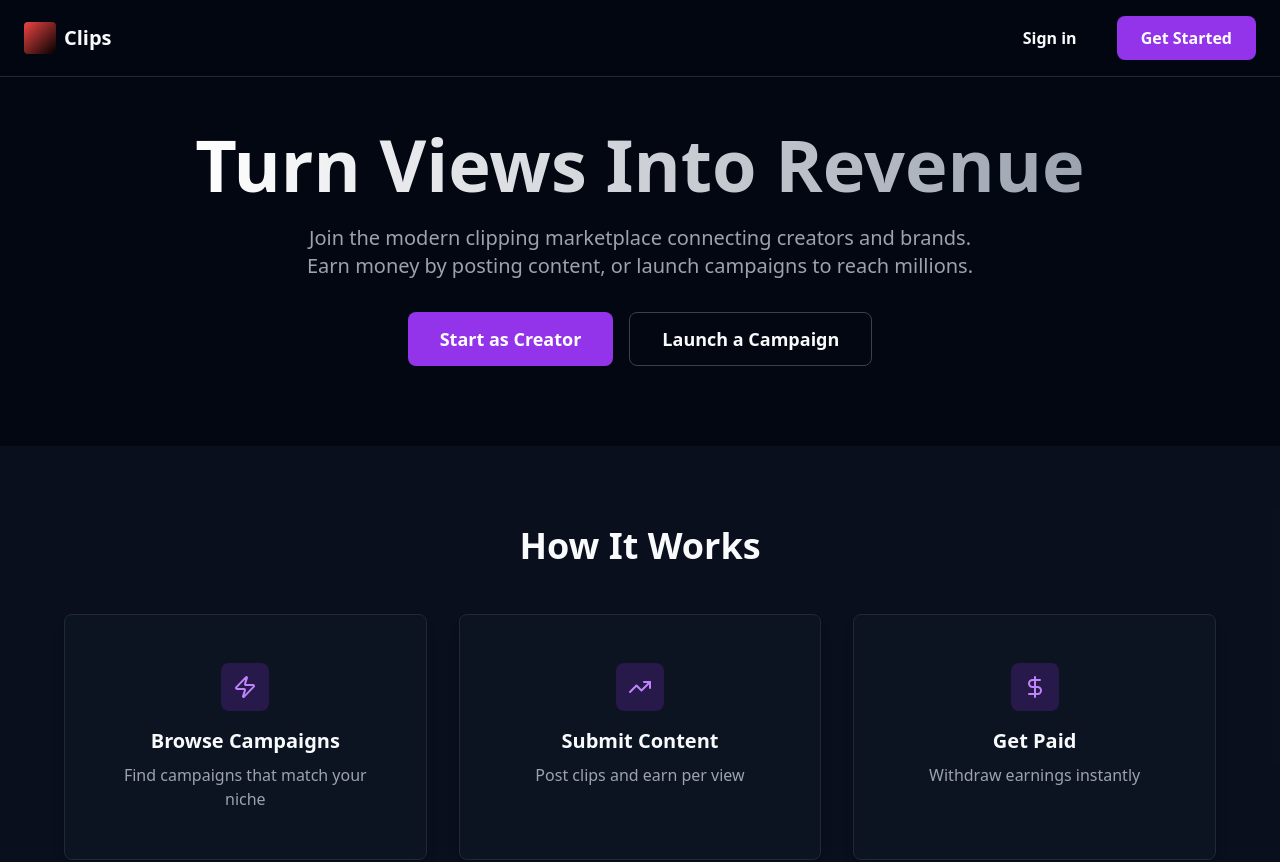
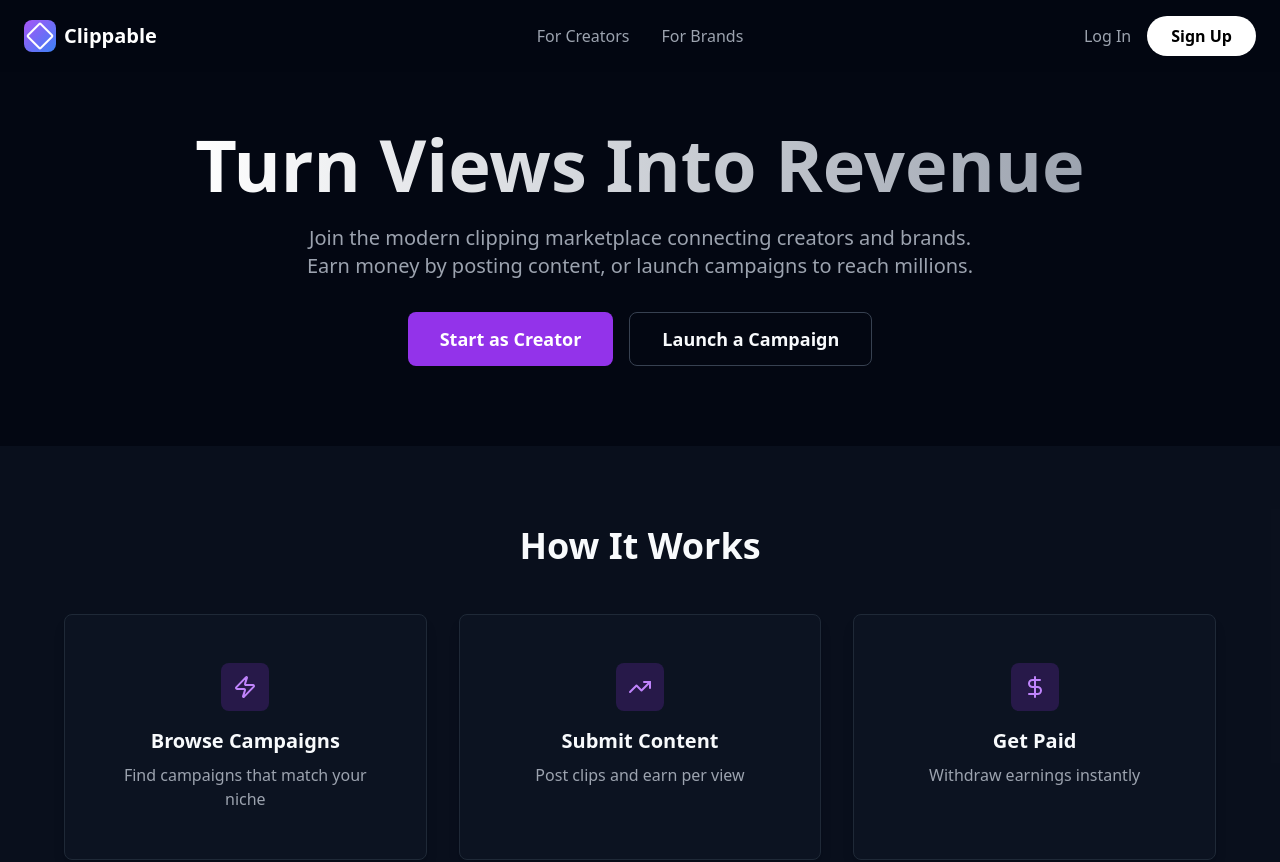
Before and after one commit to Clips-coder/clips, a Next.js app: page / in a window 1280 px wide. Shown: the top 862 px of the page. Built offline with nearby package versions, Linux system fonts and the light colour scheme.

Commit message:
Update header to match reference design
Co-authored-by: Cursor <cursoragent@cursor.com>

```diff
--- a/app/page.tsx
+++ b/app/page.tsx
@@ -6,15 +6,28 @@ export default function LandingPage() {
   return (
     <div className="min-h-screen bg-gray-950">
       {/* Header */}
-      <header className="fixed top-0 w-full z-50 bg-gray-950/80 backdrop-blur-sm border-b border-gray-800">
+      <header className="fixed top-0 w-full z-50 bg-gray-950/95 backdrop-blur-md">
         <div className="max-w-7xl mx-auto px-6 py-4 flex items-center justify-between">
+          {/* Logo */}
           <div className="flex items-center gap-2">
-            <div className="w-8 h-8 bg-gradient-to-br from-red-500 to-black rounded"></div>
-            <span className="text-xl font-bold">Clips</span>
+            <div className="w-8 h-8 bg-gradient-to-br from-purple-500 to-blue-500 rounded-lg flex items-center justify-center">
+              <div className="w-5 h-5 border-2 border-white rounded-sm transform rotate-45"></div>
+            </div>
+            <span className="text-xl font-semibold text-white">Clippable</span>
           </div>
+
+          {/* Navigation - Center */}
+          <nav className="hidden md:flex items-center gap-8 absolute left-1/2 transform -translate-x-1/2">
+            <a href="#" className="text-gray-400 hover:text-white transition-colors">For Creators</a>
+            <a href="#" className="text-gray-400 hover:text-white transition-colors">For Brands</a>
+          </nav>
+
+          {/* Actions - Right */}
           <div className="flex items-center gap-4">
-            <Button variant="ghost">Sign in</Button>
-            <Button>Get Started</Button>
+            <button className="text-gray-400 hover:text-white transition-colors">Log In</button>
+            <button className="bg-white text-black px-6 py-2 rounded-full font-semibold hover:bg-gray-100 transition-colors">
+              Sign Up
+            </button>
           </div>
         </div>
       </header>
```
